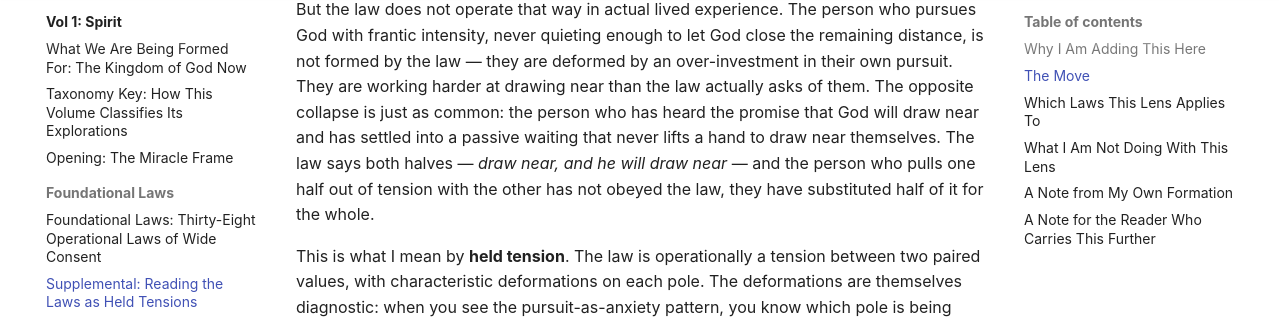
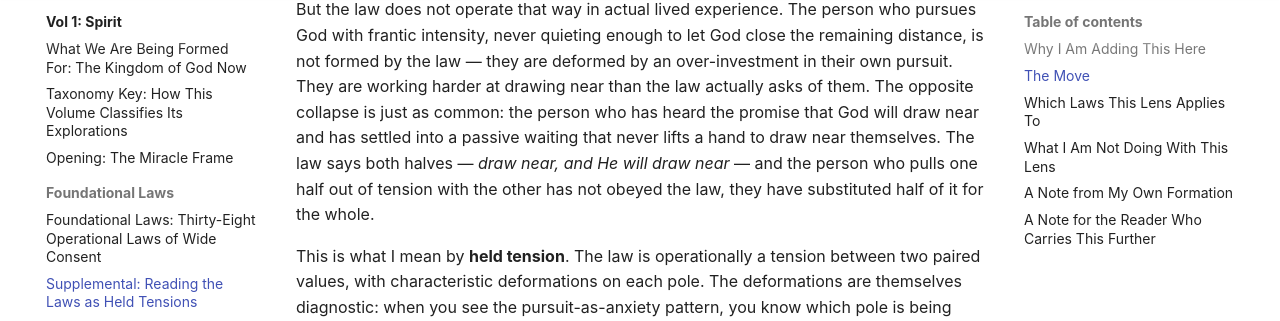
Before and after one commit to jgtittle-ministries/Intentional-Journey-of-the-Heart-dev, an MkDocs documentation site: the page built from docs/volume-1-laws-of-the-spirit/supplemental-held-tensions-and-shadow-pairs.md, in a window 1280 px wide and 900 px high, scrolled down 1057 px. Shown: the part 107-428 px from the top of the window. Built offline with MkDocs 1.6.1 and Material for MkDocs 9.7.7, drawn with Linux system fonts in a browser that asks for light colours; some web fonts are replaced; comment, search, counter and statistics services are not loaded.

```diff
--- a/docs/volume-1-laws-of-the-spirit/supplemental-held-tensions-and-shadow-pairs.md
+++ b/docs/volume-1-laws-of-the-spirit/supplemental-held-tensions-and-shadow-pairs.md
@@ -18,7 +18,7 @@ I have used this framework with leadership teams and organizations for many year
 
 Many of the Foundational Laws read as one-directional commands. They are written that way for good reason — the imperative form is how scripture itself states them, and the directional cause-and-effect structure is what qualifies them as foundational laws in the first place. *Draw near to God, and He will draw near to you.* That is one direction. The verb is *draw*. The actor is the person.
 
-But the law does not operate that way in actual lived experience. The person who pursues God with frantic intensity, never quieting enough to let God close the remaining distance, is not formed by the law — they are deformed by an over-investment in their own pursuit. They are working harder at drawing near than the law actually asks of them. The opposite collapse is just as common: the person who has heard the promise that God will draw near and has settled into a passive waiting that never lifts a hand to draw near themselves. The law says both halves — *draw near, and he will draw near* — and the person who pulls one half out of tension with the other has not obeyed the law, they have substituted half of it for the whole.
+But the law does not operate that way in actual lived experience. The person who pursues God with frantic intensity, never quieting enough to let God close the remaining distance, is not formed by the law — they are deformed by an over-investment in their own pursuit. They are working harder at drawing near than the law actually asks of them. The opposite collapse is just as common: the person who has heard the promise that God will draw near and has settled into a passive waiting that never lifts a hand to draw near themselves. The law says both halves — *draw near, and He will draw near* — and the person who pulls one half out of tension with the other has not obeyed the law, they have substituted half of it for the whole.
 
 This is what I mean by **held tension**. The law is operationally a tension between two paired values, with characteristic deformations on each pole. The deformations are themselves diagnostic: when you see the pursuit-as-anxiety pattern, you know which pole is being collapsed; when you see the passive-waiting pattern, you know the other. Either way, the deformation tells you what is missing, and what is missing is always the held-in-tension other half.
 
```
